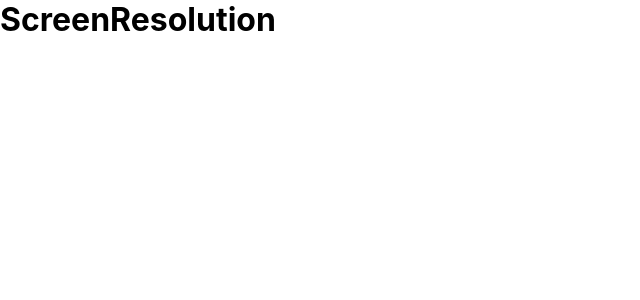
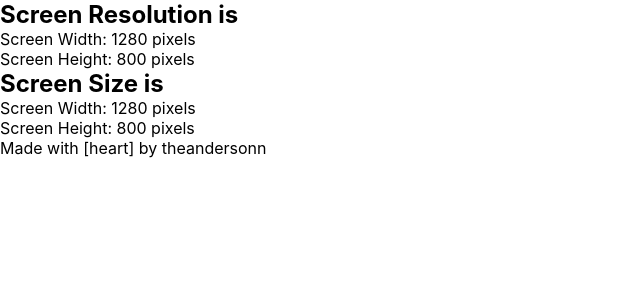
Before and after one commit to theandersonn/my-screen-resolution, a React (Create React App) app: page / in a window 1280 px wide. Shown: the top 300 px of the page, without its empty margins (0-640 px from the left). Built offline with nearby package versions, Linux system fonts and the light colour scheme.

Commit message:
Structure Components

```diff
--- /dev/null
+++ b/jsconfig.json
@@ -0,0 +1,5 @@
+{
+  "compilerOptions": {
+    "baseUrl": "src"
+  }
+}
--- a/package.json
+++ b/package.json
@@ -6,6 +6,7 @@
     "@testing-library/jest-dom": "^5.11.4",
     "@testing-library/react": "^11.1.0",
     "@testing-library/user-event": "^12.1.10",
+    "prop-types": "^15.7.2",
     "react": "^17.0.2",
     "react-dom": "^17.0.2",
     "react-scripts": "4.0.3",
--- a/src/App.js
+++ b/src/App.js
@@ -1,11 +1,20 @@
 import { ThemeProvider } from 'styled-components'
-import GlobalStyles from './styles/global'
-import theme from './styles/theme'
+import GlobalStyles from 'styles/global'
+import theme from 'styles/theme'
+
+import ScreenResolution from 'components/ScreenResolution'
+import ScreenSize from 'components/ScreenSize'
+import Main from 'components/Main'
+import Footer from 'components/Footer'
 
 const App = () => (
   <ThemeProvider theme={theme}>
     <GlobalStyles />
-    <h1>ScreenResolution</h1>
+    <Main>
+      <ScreenResolution />
+      <ScreenSize />
+      <Footer />
+    </Main>
   </ThemeProvider>
 )
 
--- /dev/null
+++ b/src/components/Footer/index.jsx
@@ -0,0 +1,7 @@
+import * as S from './styles'
+
+const Footer = () => {
+  return <S.Wrapper>Made with [heart] by theandersonn</S.Wrapper>
+}
+
+export default Footer
--- /dev/null
+++ b/src/components/Footer/styles.js
@@ -0,0 +1,3 @@
+import styled from 'styled-components'
+
+export const Wrapper = styled.footer``
--- /dev/null
+++ b/src/components/Main/index.jsx
@@ -0,0 +1,13 @@
+import PropTypes from 'prop-types'
+
+import * as S from './styles'
+
+const Main = ({ children }) => {
+  return <S.Wrapper>{children}</S.Wrapper>
+}
+
+Main.propTypes = {
+  children: PropTypes.elementType.isRequired
+}
+
+export default Main
--- /dev/null
+++ b/src/components/Main/styles.js
@@ -0,0 +1,3 @@
+import styled from 'styled-components'
+
+export const Wrapper = styled.main``
--- /dev/null
+++ b/src/components/ScreenResolution/index.jsx
@@ -0,0 +1,13 @@
+import * as S from './styles'
+
+const ScreenResolution = () => {
+  return (
+    <S.Wrapper>
+      <h2>Screen Resolution is</h2>
+      <p>Screen Width: {window.outerWidth} pixels</p>
+      <p>Screen Height: {window.outerHeight} pixels</p>
+    </S.Wrapper>
+  )
+}
+
+export default ScreenResolution
--- /dev/null
+++ b/src/components/ScreenResolution/styles.js
@@ -0,0 +1,3 @@
+import styled from 'styled-components'
+
+export const Wrapper = styled.article``
--- /dev/null
+++ b/src/components/ScreenSize/index.jsx
@@ -0,0 +1,35 @@
+import { useEffect, useState } from 'react'
+
+import * as S from './styles'
+
+const ScreenSize = () => {
+  const [dimensions, setDimensions] = useState({
+    height: window.innerHeight,
+    width: window.innerWidth
+  })
+
+  useEffect(() => {
+    function handleResize() {
+      setDimensions({
+        height: window.innerHeight,
+        width: window.innerWidth
+      })
+    }
+
+    window.addEventListener('resize', handleResize)
+
+    return () => {
+      window.removeEventListener('resize', handleResize)
+    }
+  })
+
+  return (
+    <S.Wrapper>
+      <h2>Screen Size is</h2>
+      <p>Screen Width: {dimensions.width} pixels</p>
+      <p>Screen Height: {dimensions.height} pixels</p>
+    </S.Wrapper>
+  )
+}
+
+export default ScreenSize
--- /dev/null
+++ b/src/components/ScreenSize/styles.js
@@ -0,0 +1,3 @@
+import styled from 'styled-components'
+
+export const Wrapper = styled.article``
```
Also changed, not shown: .eslintrc.json.
